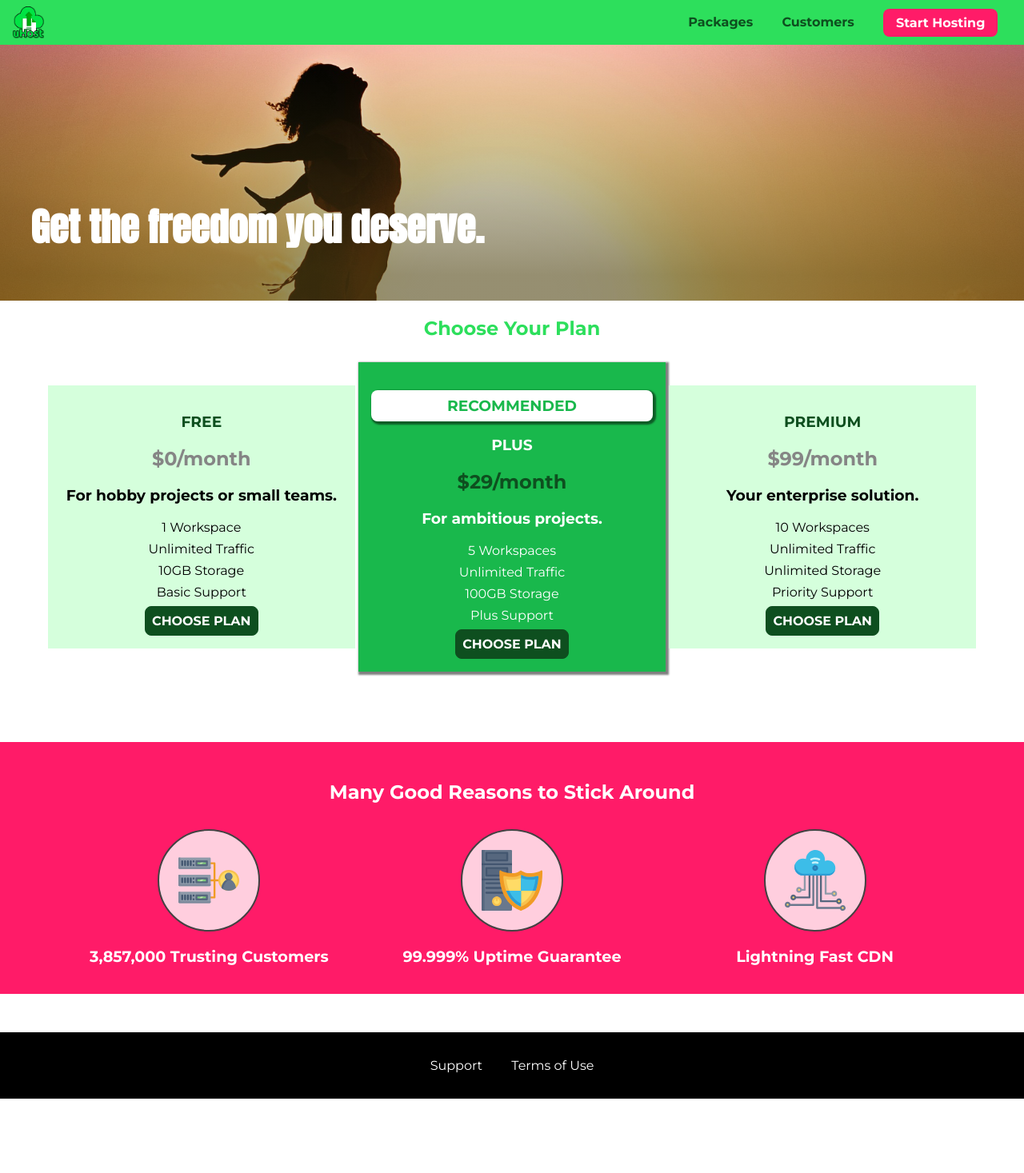
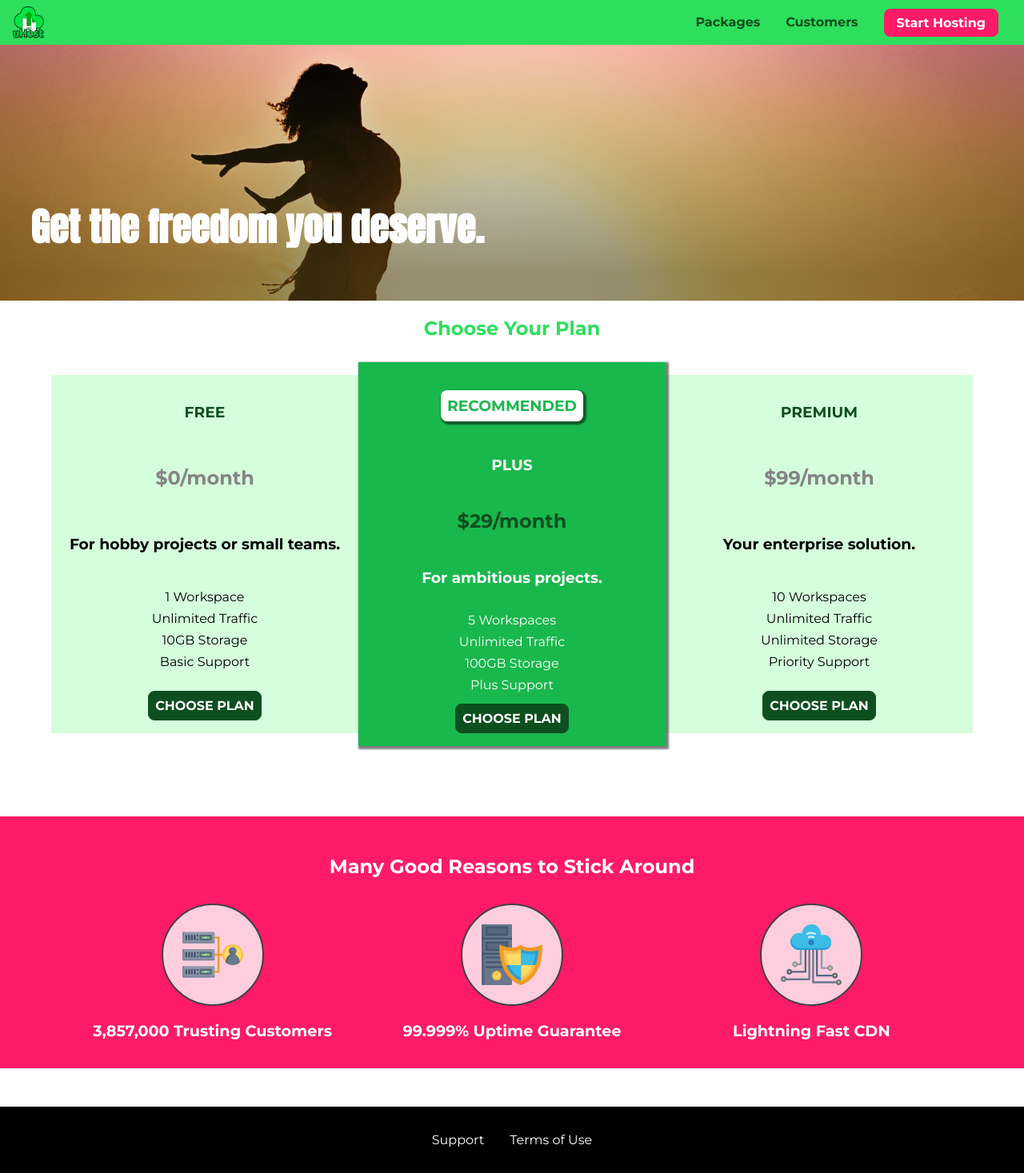
Before and after one commit to mikolertesx/uhost-practice, a plain HTML site: page index.html in a window 1280 px wide. Shown: the whole page at 80% size. Before the commit the page ends 1374 px from the top, so only its background shows below. Drawn offline with Linux system fonts and the light colour scheme.

Commit message:
Finished flexing.

```diff
--- a/customers/customers.css
+++ b/customers/customers.css
@@ -61,6 +61,9 @@ main {
   .testimonial {
     margin: 3rem auto;
     max-width: 1500px;
+    display: flex;
+    align-items: center;
+    justify-content: space-around;
   }
 
   .testimonial__image-container {
@@ -70,8 +73,6 @@ main {
   }
 
   .testimonial__info {
-    display: inline-block;
-    vertical-align: middle;
     width: 30%;
   }
 }
--- a/main.css
+++ b/main.css
@@ -9,7 +9,7 @@
     background-clip: border-box; */
   /* background-image: linear-gradient(180deg, red 70%, blue 60%, rgba(0,0,0,0.5)); */
   /* background-image: radial-gradient(ellipse farthest-corner at 20% 50%, red, blue 70%, green); */
-  width: 100vw;
+  width: 100%;
   height: 33vh;
   /* border: 5px dashed red; */
   position: relative;
@@ -82,18 +82,24 @@
 @media (min-width: 40rem) {
   .plan__list {
     width: 100%;
-    margin: auto;
-    text-align: center;
+    display: flex;
+    justify-content: center;
+    align-items: center;
   }
   .plan {
-    display: inline-block;
     width: 30%;
     min-width: 13rem;
     max-width: 25rem;
-    vertical-align: middle;
+    height: 28rem;
+    display: flex;
+    flex-direction: column;
+    justify-content: space-between;
+    align-items: center;
   }
   .plan--highlighted {
     box-shadow: 2px 2px 2px 2px rgba(0, 0, 0, 0.5);
+    height: 30rem;
+    z-index: 50;
   }
 }
 
@@ -134,10 +140,15 @@
 
 @media (min-width: 40rem) {
   .key-feature {
-    display: inline-block;
+    /* display: inline-block; */
     width: 30%;
     max-width: 25rem;
-    vertical-align: top;
+    /* vertical-align: top; */
+  }
+
+  .key-feature__list {
+    display: flex;
+    justify-content: center;
   }
 }
 
--- a/shared.css
+++ b/shared.css
@@ -34,12 +34,10 @@ main {
   left: 0;
   background: #2ddf5c;
   padding: 0.5rem 1rem;
-  z-index: 1;
-}
-
-.main-header > div {
-  display: inline-block;
-  vertical-align: middle;
+  z-index: 100;
+  display: flex;
+  align-items: center;
+  justify-content: space-between;
 }
 
 .toggle-button {
@@ -68,16 +66,11 @@ main {
   color: #0e4f1f;
   text-decoration: none;
   font-weight: bold;
-  height: 2.5rem;
-  /* font-size: 1.5rem; */
-  /* width: 20px; */
-  display: inline-block;
-  vertical-align: middle;
 }
 
 .main-header__brand img {
-  height: 100%;
-  /* width: 100%; */
+  height: 2.5rem;
+  vertical-align: middle;
 }
 
 .main-nav {
@@ -88,10 +81,10 @@ main {
   margin: 0;
   padding: 0;
   list-style: none;
+  display: flex;
 }
 
 .main-nav__item {
-  display: inline-block;
   margin: 0 1rem;
 }
 
@@ -134,7 +127,6 @@ main {
   .main-nav {
     display: inline-block;
     text-align: right;
-    width: calc(100% - 44px);
     vertical-align: middle;
   }
 }
@@ -149,11 +141,12 @@ main {
   list-style: none;
   margin: 0;
   padding: 0;
-  text-align: center;
+  display: flex;
+  flex-direction: column;
+  align-items: center;
 }
 
 .main-footer__link {
-  display: block;
   margin: 1rem 0;
 }
 
@@ -184,7 +177,10 @@ main {
   list-style: none;
   margin: 10% auto;
   padding: 0;
-  text-align: center;
+  display: flex;
+  flex-direction: column;
+  justify-content: center;
+  align-items: center;
 }
 
 .mobile-nav__item {
@@ -228,7 +224,12 @@ main {
 
 @media (min-width: 40rem) {
   .main-footer__link {
-    display: inline-block;
     margin: 0 1rem;
   }
+
+  .main-footer__links {
+    flex-direction: row;
+    justify-content: center;
+    align-items: center;
+  }
 }
```
